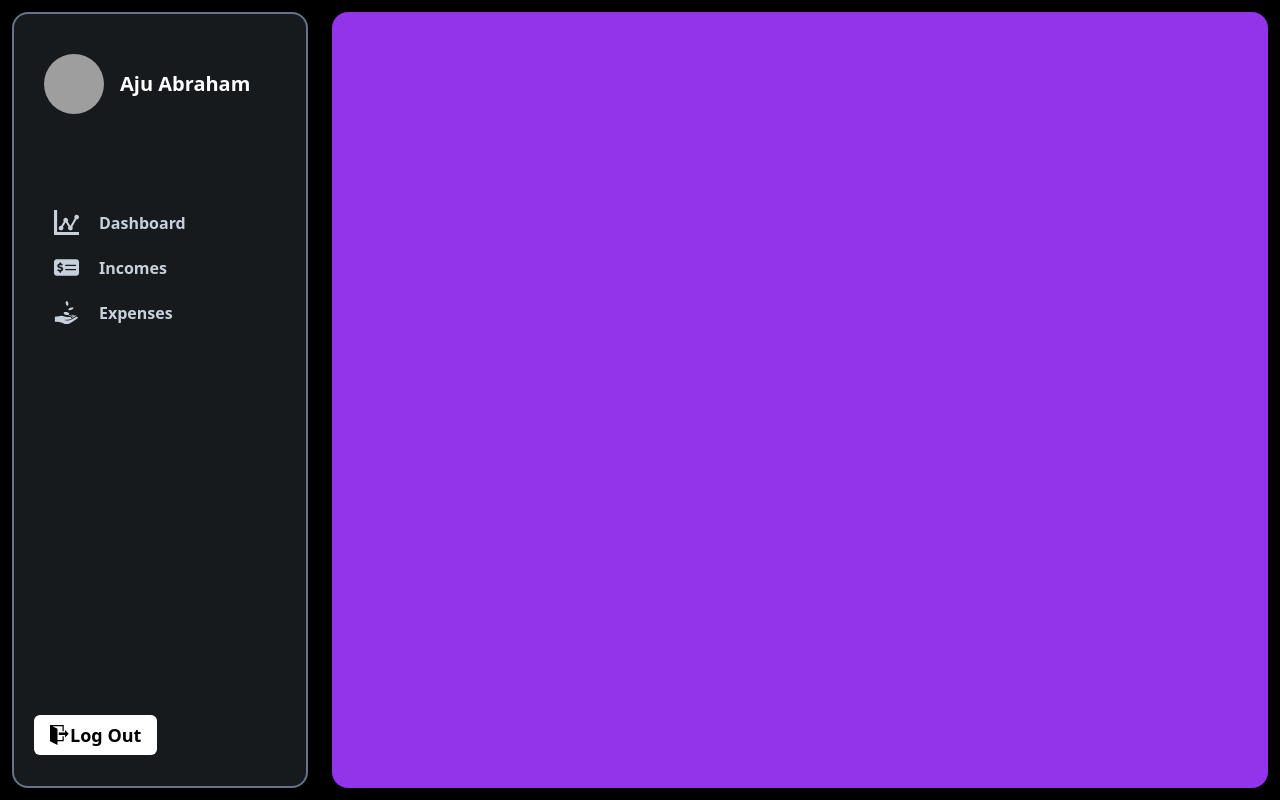
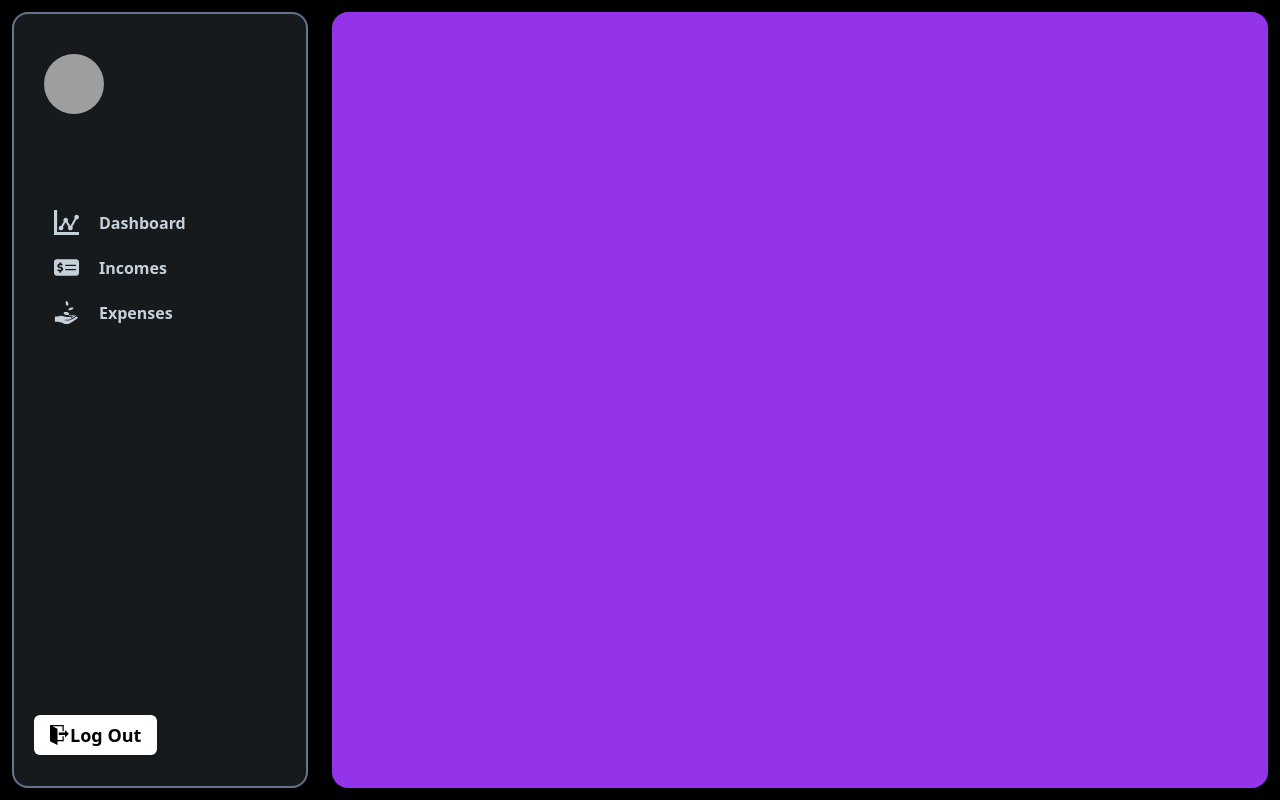
Before and after one commit to AjuAbraham/expense-tracker, a React (Vite) app in the folder client/: page / in a window 1280 px wide. Built offline with nearby package versions, Linux system fonts and the light colour scheme; no server answers; sample sign-in values are in the browser's storage; grey boxes are pictures that could not be loaded.

Commit message:
UserById handled

```diff
--- a/client/src/pages/Home.tsx
+++ b/client/src/pages/Home.tsx
@@ -1,4 +1,4 @@
-import { useContext, useEffect } from "react";
+import { useContext, useEffect, useState} from "react";
 import { Avatar, AvatarFallback, AvatarImage } from "@/components/ui/avatar";
 import { ImStatsDots } from "react-icons/im";
 import { FaMoneyCheckDollar } from "react-icons/fa6";
@@ -7,22 +7,38 @@ import { ImExit } from "react-icons/im";
 import {  Outlet,useNavigate } from "react-router-dom";
 import { Button } from "@/components/ui/button";
 import { TokenContext } from "@/context/tokenContext";
+import axios from "@/axios";
 
-
+interface User {
+  email?:string;
+  password?:string;
+  avatar?:string;
+  firstName?:string;
+  lastName?:string;
+}
 
 const Home = () => {
   const navigate = useNavigate();
   const {getToken,removeToken} = useContext(TokenContext);
-
+ const [user,setUser]= useState<User|null>(null);
   const handleLogout = ()=>{
     removeToken();
     navigate("/auth/login");
   }
+
+  const handleDataFetch = async (token:string|null)=>{
+    const res = await axios.get("/users/getUserById", {
+      headers: { Authorization: `Bearer ${token}` },
+    })
+     setUser(res.data.user);
+  }
+
   useEffect(()=>{
    const token = getToken();
    if(!token){
     navigate("/auth/login")
    }
+   handleDataFetch(token);
   },[getToken, navigate])
 
 
@@ -35,11 +51,11 @@ const Home = () => {
           <div className="mt-10 flex ml-[30px]">
             <div className="flex items-center justify-center gap-4">
               <Avatar className="w-[60px] h-[60px]">
-                <AvatarImage src="https://github.com/shadcn.png" />
+                <AvatarImage src={user?.avatar?user.avatar:"https://github.com/shadcn.png"} />
                 <AvatarFallback>CN</AvatarFallback>
               </Avatar>
               <div className="flex flex-col">
-                <h2 className="text-xl font-bold text-white">Aju Abraham</h2>
+                <h2 className="text-xl font-bold text-white">{user?.firstName} {user?.lastName}</h2>
               </div>
             </div>
           </div>
```
